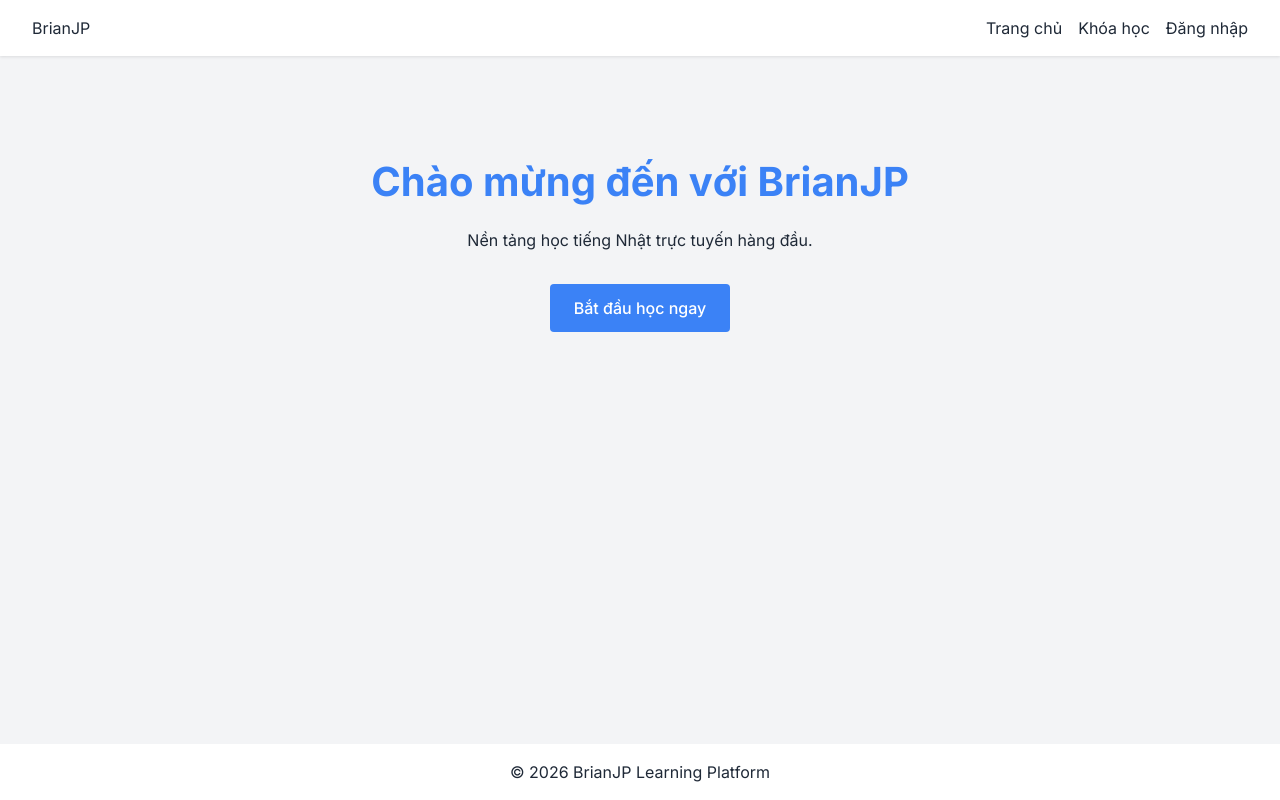
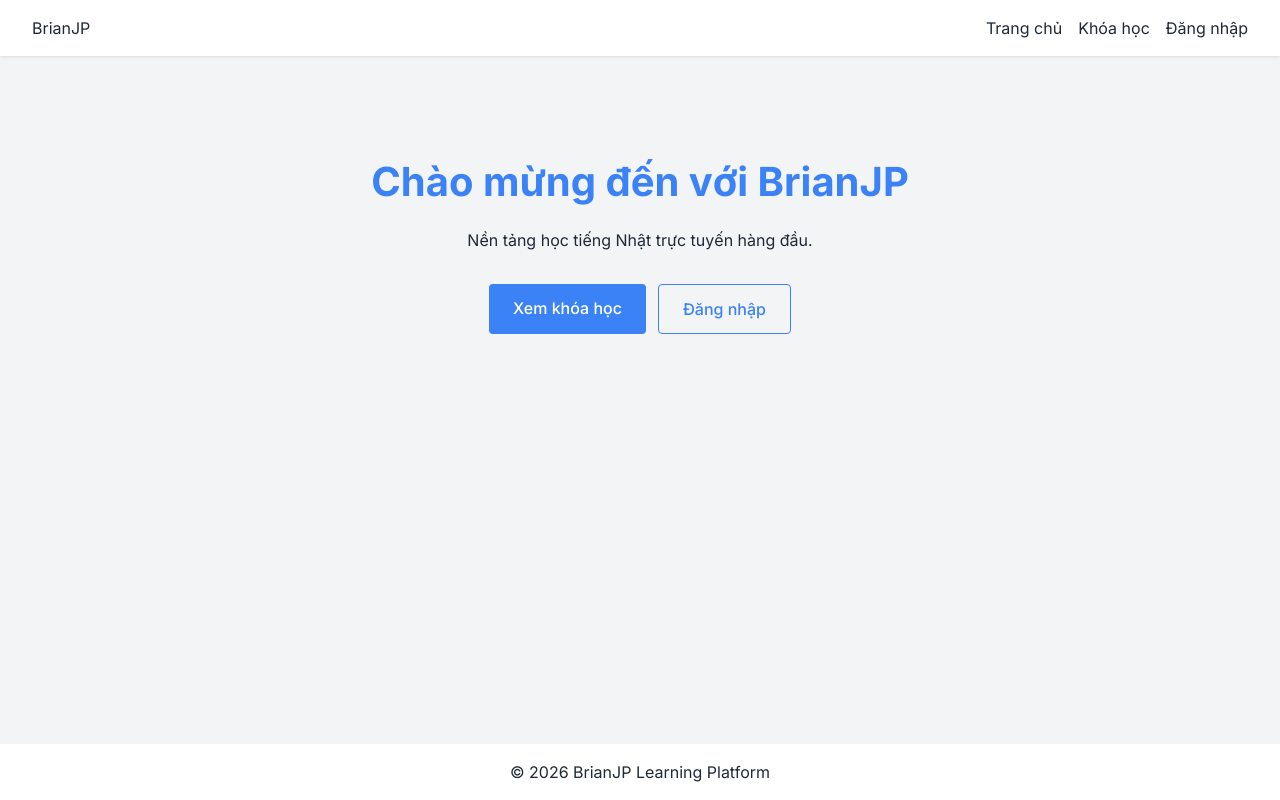
Before and after one commit to KhanhTran-IT/Japanese-Learning-Platform, a Vue app in the folder frontend/: page / in a window 1280 px wide. Built offline with nearby package versions, Linux system fonts and the light colour scheme.

Commit message:
#102 - docs(learning): document public course filtering API
Record the completed public course search/filter API and define the CourseListPage integration task.

```diff
--- a/frontend/src/pages/public/CourseListPage.vue
+++ b/frontend/src/pages/public/CourseListPage.vue
@@ -29,7 +29,6 @@
             <option value="N3">N3</option>
             <option value="N2">N2</option>
             <option value="N1">N1</option>
-            <option value="ALL_LEVELS">Tất cả cấp độ</option>
           </select>
         </div>
 
@@ -408,7 +407,7 @@ const onImgError = (e) => {
 /* Course Card */
 .course-card {
   background: white;
-  border-radius: 10px;
+  border-radius: 8px;
   overflow: hidden;
   box-shadow: 0 1px 3px rgba(0, 0, 0, 0.1);
   border: 1px solid #f1f5f9;
--- a/frontend/src/pages/public/HomePage.vue
+++ b/frontend/src/pages/public/HomePage.vue
@@ -2,7 +2,10 @@
   <div class="home">
     <h1>Chào mừng đến với BrianJP</h1>
     <p>Nền tảng học tiếng Nhật trực tuyến hàng đầu.</p>
-    <router-link to="/login" class="btn">Bắt đầu học ngay</router-link>
+    <div class="actions">
+      <router-link to="/courses" class="btn btn-primary">Xem khóa học</router-link>
+      <router-link to="/login" class="btn btn-secondary">Đăng nhập</router-link>
+    </div>
   </div>
 </template>
 
@@ -16,13 +19,25 @@
   color: var(--primary-color);
   margin-bottom: 1rem;
 }
+.actions {
+  display: flex;
+  justify-content: center;
+  gap: 0.75rem;
+  flex-wrap: wrap;
+  margin-top: 2rem;
+}
 .btn {
   display: inline-block;
-  margin-top: 2rem;
   padding: 0.75rem 1.5rem;
-  background-color: var(--primary-color);
-  color: white;
   border-radius: 4px;
   font-weight: 500;
 }
+.btn-primary {
+  background-color: var(--primary-color);
+  color: white;
+}
+.btn-secondary {
+  border: 1px solid var(--primary-color);
+  color: var(--primary-color);
+}
 </style>
```
Also changed, not shown: 4 other files (tests, documents, lock files or other folders).
